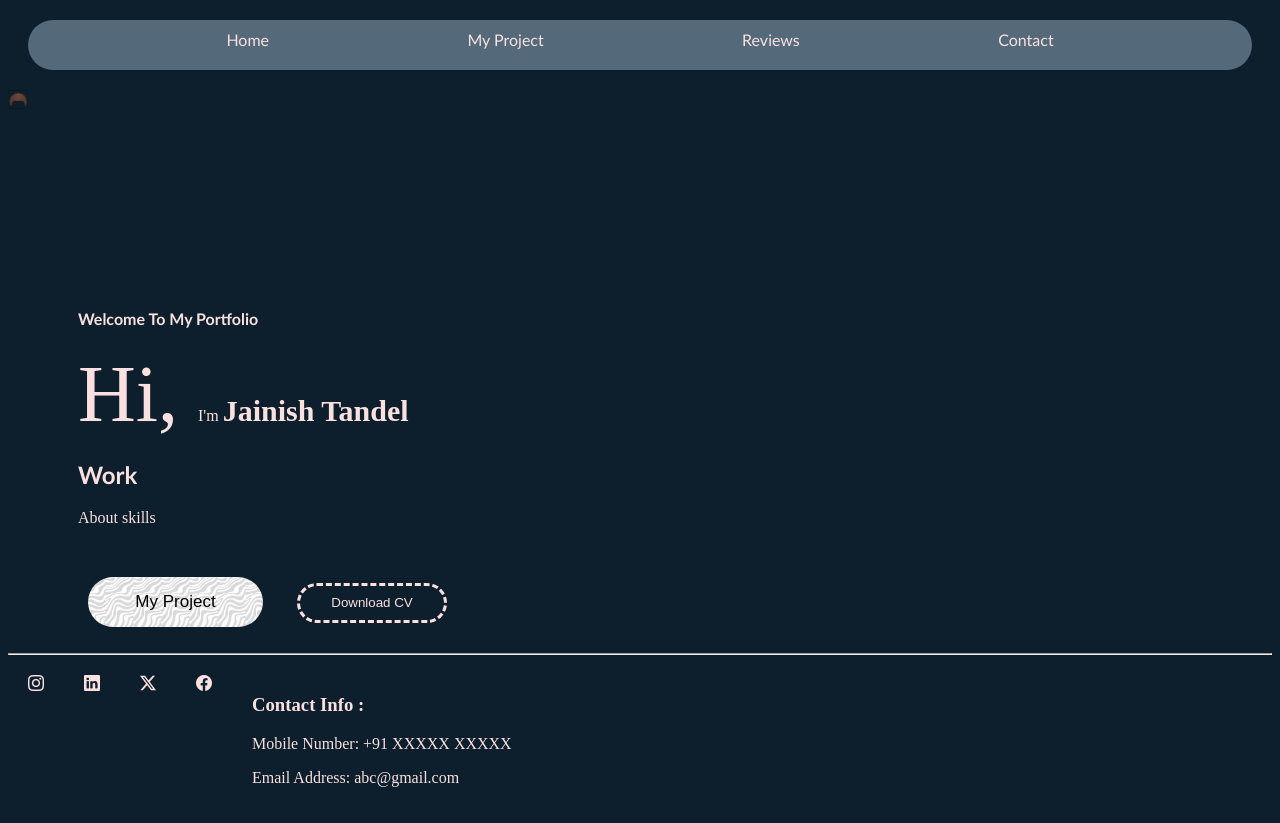
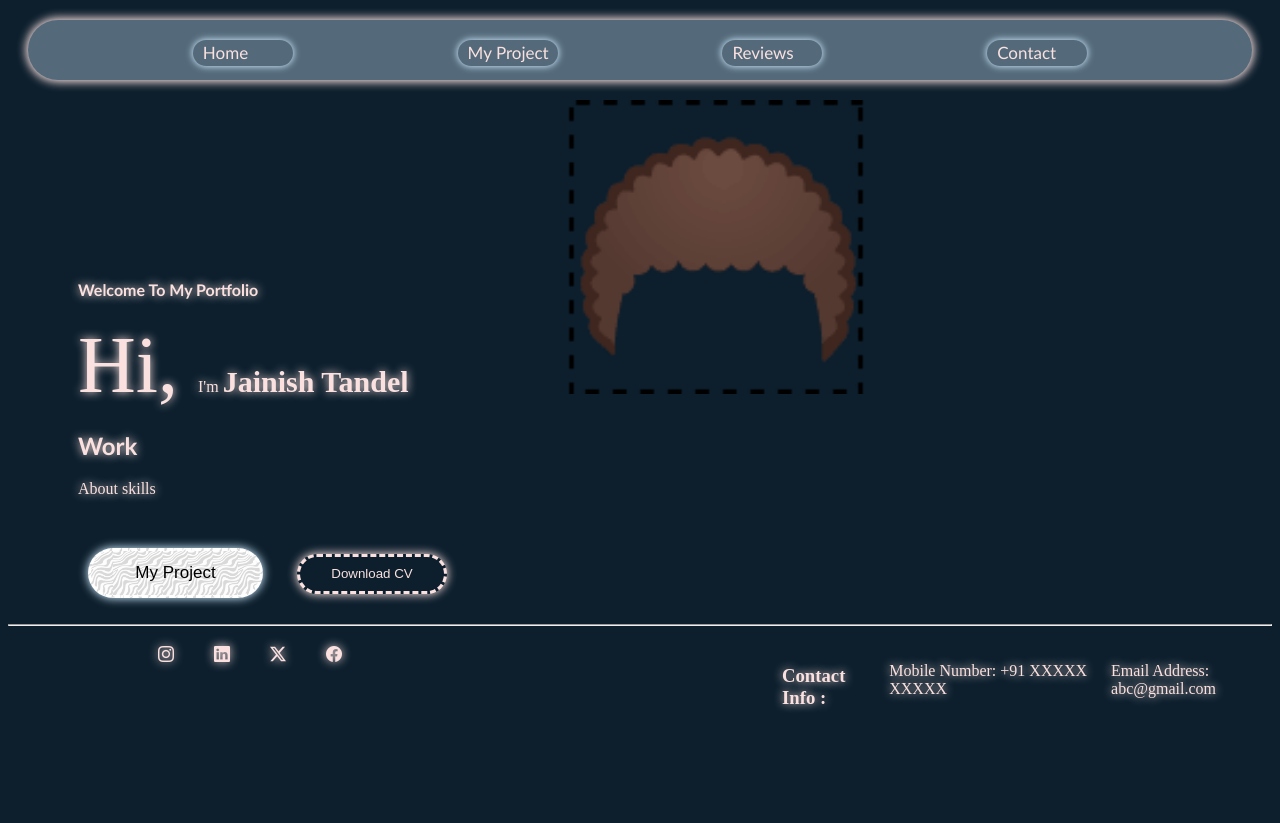
Before and after one commit to jTandel01/portfolio, a plain HTML site: page portfolio.html in a window 1280 px wide. After the commit the page ends 800 px from the top, so only its background shows below. Drawn offline with nearby package versions, Linux system fonts and the light colour scheme.

Commit message:
Update portfolio.css

```diff
--- a/portfolio.css
+++ b/portfolio.css
@@ -9,8 +9,13 @@ background-color: #546a7b;
 margin: 20px;
 border: 10px;
 border-radius:30px;
+box-shadow: 0px 0px 10px 2px;
 opacity: 1.0;
+padding-top: 10px;
+font-size: 17px;
 }
+
+
 nav{
 /* margin-top: 20px; */
 display: flex;
@@ -26,13 +31,54 @@ a
 {
 text-decoration: none;
 color: #fae1df;
+padding-left: 10px;
+padding-bottom: 3px;
+padding-top: 2px;
+border: 3px;
+border-radius: 40px;
+box-shadow: 0px 0px 7px 0.5px #cfebff;
+width: 90px;
+
 }
+#a1:hover
+{
+transform: scale(1.1);
+transition: transform 0.3s ease-in-out;
+border: 3px;
+
+color: #0d1f2d;
+background-color: #fae1df;
+}
+
+#a3:hover
+{
+transform: scale(1.1);
+transition: transform 0.3s ease-in-out;
+color: #0d1f2d;
+background-color: #fae1df;
+}
+#a4:hover
+{
+transform: scale(1.1);
+transition: transform 0.3s ease-in-out;
+color: #0d1f2d;
+background-color: #fae1df;
+}
+#a5:hover
+{
+transform: scale(1.1);
+transition: transform 0.3s ease-in-out;
+color: #0d1f2d;
+background-color: #fae1df;
+}
+
 
 article
 {
 margin-left: 70px;
 margin-right: 100px;
 margin-top: 200px;
+text-shadow: 0px 0px 10px;
 }
 h4{
 font-family: 'Trebuchet MS', 'Lucida Sans Unicode', 'Lucida Grande', 'Lucida Sans', Arial, sans-serif;
@@ -49,13 +95,14 @@ h1
 {
 height: 50px;
 width: 175px;
-border: 3px;
+border: 3px  dashed white   ;
 border-radius: 40px;
 background-image: url(82fe7eae-b951-42fb-85dc-bc44219b0b35.jpg);
 background-position: center;
 background-size:contain;
 font-size: 17px;
 font-family: Arial, Helvetica, sans-serif;
+box-shadow: 0px 0px 10px 0.5px #cfebff;
 }
 .b1:hover
 {
@@ -72,11 +119,17 @@ border-radius: 40px;
 background-color: #0d1f2d;
 color: #fae1df;
 margin-left: 30px;
+box-shadow: 0px 0px 10px .5px  ;
 }
 .b2:hover
 {
 transform: scale(1.3);
 transition: transform 0.3s  ease-in-out;
+background-image: url(82fe7eae-b951-42fb-85dc-bc44219b0b35.jpg);
+background-position: center;
+background-size:contain;
+color: black;
+box-shadow: 0px 0px 10px 0.5px #cfebff;
 }
 .b{
 margin-left: 80px;
@@ -91,7 +144,26 @@ strong
 }
 .c
 {
-margin: 20px;
+margin-top: 20px;
+margin-left: 150px;
+margin-bottom: 10px;
 display: flex;
 gap: 40px;
+text-shadow: 0px 0px 10px;
 }
+.cont{
+margin-left: 400px;
+display: flex;
+gap: 20px;
+}
+.face
+{
+float: right;
+margin-right: 400px;
+font-size: 250px;
+}
+.face:hover
+{
+    transform: scale(1.1);
+    transition: transform 0.5s ease-in-out;
+}
```
